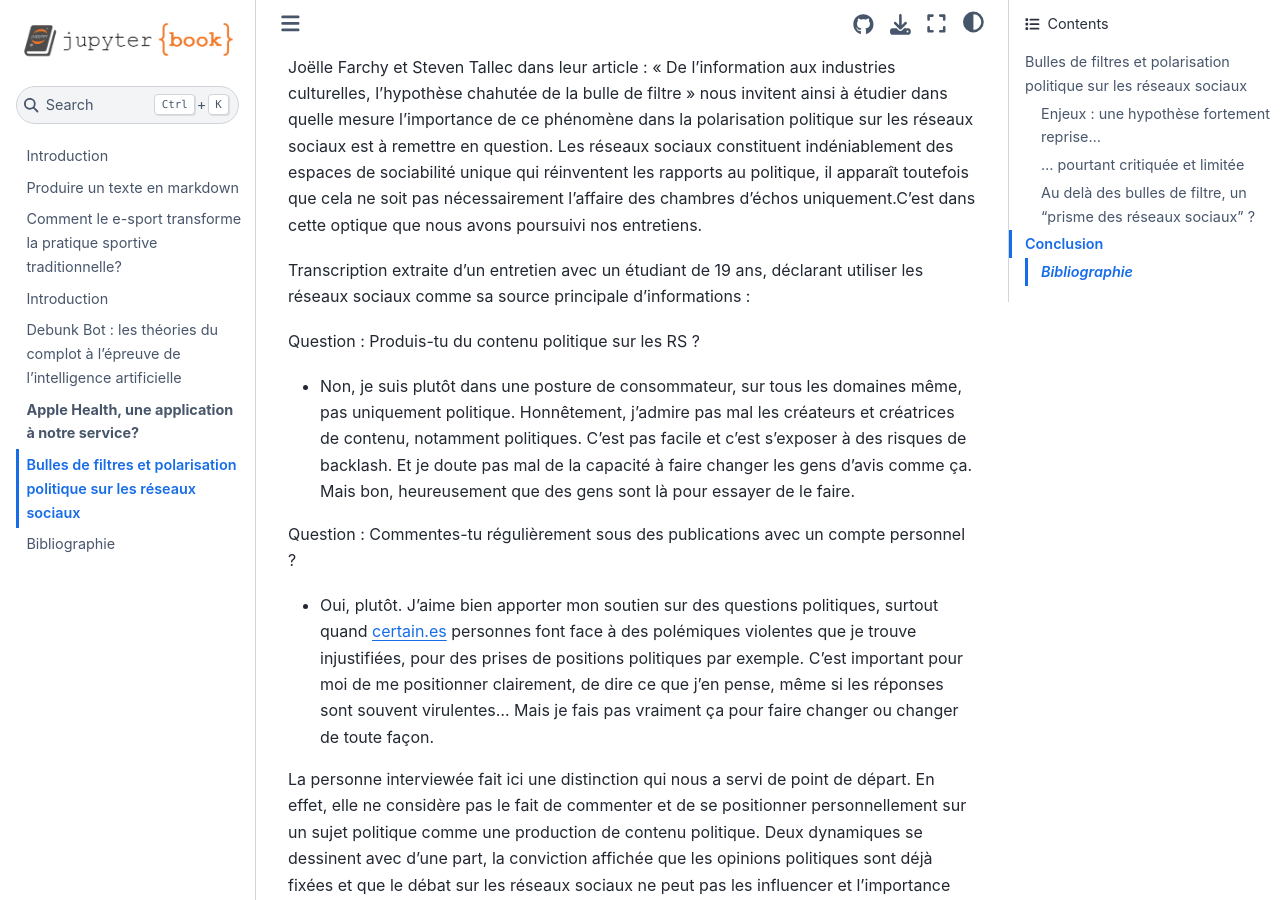
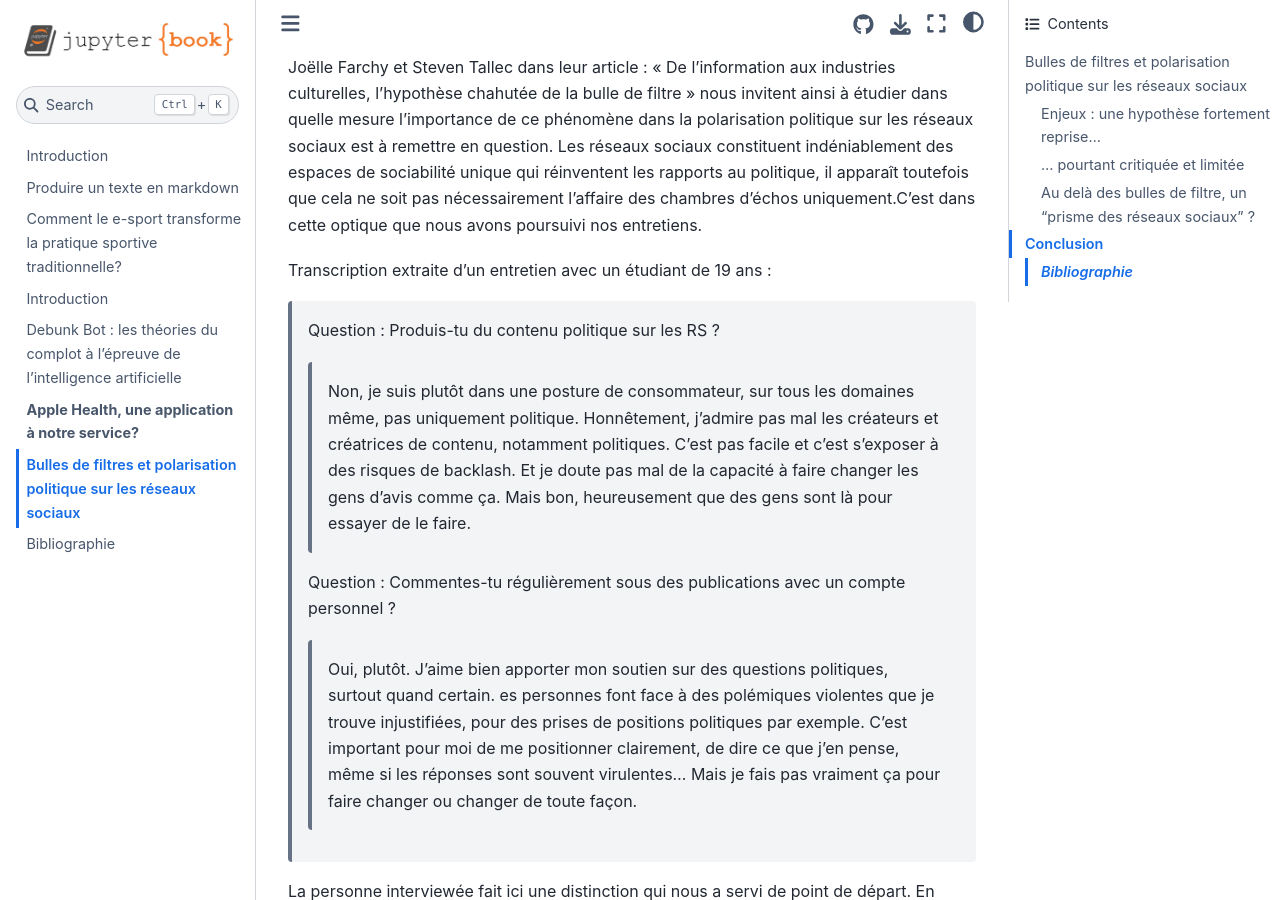
Before and after one commit to luneauaymeric/digital_culture_collective_page_g6, a Jupyter Book: the page built from bubbles/bulles_de_filtre.md, in a window 1280 px wide and 900 px high, scrolled down 7502 px. Built offline with Jupyter Book 1.0.4 settings and Sphinx 7.4.7 and the Sphinx Book theme 1.1.4, drawn with Linux system fonts in a browser that asks for light colours; some of the changed text lies outside the part shown.

Commit message:
bubbles/bulles_de_filtre.md updated from https://stackedit.io/

```diff
--- a/bubbles/bulles_de_filtre.md
+++ b/bubbles/bulles_de_filtre.md
@@ -80,15 +80,13 @@ Ainsi, malgré le fait que l’hypothèse d’une relation de causalité directe
 
 Joëlle Farchy et Steven Tallec dans leur article : « De l’information aux industries culturelles, l’hypothèse chahutée de la bulle de filtre » nous invitent ainsi à étudier dans quelle mesure l’importance de ce phénomène dans la polarisation politique sur les réseaux sociaux est à remettre en question. Les réseaux sociaux constituent indéniablement des espaces de sociabilité unique qui réinventent les rapports au politique, il apparaît toutefois que cela ne soit pas nécessairement l’affaire des chambres d’échos uniquement.C’est dans cette optique que nous avons poursuivi nos entretiens.
 
-Transcription extraite d’un entretien avec un étudiant de 19 ans, déclarant utiliser les réseaux sociaux comme sa source principale d’informations :
+Transcription extraite d’un entretien avec un étudiant de 19 ans :
 
-Question : Produis-tu du contenu politique sur les RS ?
-
--   Non, je suis plutôt dans une posture de consommateur, sur tous les domaines même, pas uniquement politique. Honnêtement, j’admire pas mal les créateurs et créatrices de contenu, notamment politiques. C’est pas facile et c’est s’exposer à des risques de backlash. Et je doute pas mal de la capacité à faire changer les gens d’avis comme ça. Mais bon, heureusement que des gens sont là pour essayer de le faire.
-
-Question : Commentes-tu régulièrement sous des publications avec un compte personnel ?
-
--   Oui, plutôt. J’aime bien apporter mon soutien sur des questions politiques, surtout quand certain.es personnes font face à des polémiques violentes que je trouve injustifiées, pour des prises de positions politiques par exemple. C’est important pour moi de me positionner clairement, de dire ce que j’en pense, même si les réponses sont souvent virulentes… Mais je fais pas vraiment ça pour faire changer ou changer de toute façon.
+> Question : Produis-tu du contenu politique sur les RS ?
+> >Non, je suis plutôt dans une posture de consommateur, sur tous les domaines même, pas uniquement politique. Honnêtement, j’admire pas mal les créateurs et créatrices de contenu, notamment politiques. C’est pas facile et c’est s’exposer à des risques de backlash. Et je doute pas mal de la capacité à faire changer les gens d’avis comme ça. Mais bon, heureusement que des gens sont là pour essayer de le faire.
+>
+> Question : Commentes-tu régulièrement sous des publications avec un compte personnel ?
+> >  Oui, plutôt. J’aime bien apporter mon soutien sur des questions politiques, surtout quand certain. es personnes font face à des polémiques violentes que je trouve injustifiées, pour des prises de positions politiques par exemple. C’est important pour moi de me positionner clairement, de dire ce que j’en pense, même si les réponses sont souvent virulentes… Mais je fais pas vraiment ça pour faire changer ou changer de toute façon.
 
 La personne interviewée fait ici une distinction qui nous a servi de point de départ. En effet, elle ne considère pas le fait de commenter et de se positionner personnellement sur un sujet politique comme une production de contenu politique. Deux dynamiques se dessinent avec d’une part, la conviction affichée que les opinions politiques sont déjà fixées et que le débat sur les réseaux sociaux ne peut pas les influencer et l’importance d’exprimer son soutien et son avis en défense à l’attaque jugée injuste d’une personne sur un sujet politique. Ces réponses font écho à la thèse de Chris Bail concernant la nature de la polarisation sur les réseaux sociaux et plus généralement la forme réelle qu’y prend le politique. En effet, le chercheur avance que la participation politique sur les réseaux sociaux relèvent davantage du champ de la formation d’une identité politique marquée que du débat d’idées et d'opinions. Ainsi, les réponses retranscrites plus haut semblent corroborer ce constat dans la mesure où l’interviewé accorde surtout une importance au fait de “se positionner clairement” sans nécessairement chercher à convaincre ou même à se laisser convaincre déclarant “je fais pas vraiment ça pour changer ou faire changer de toute façon”.
 
```
Also changed, not shown: other parts of bubbles/bulles_de_filtre.md (+6 -6 lines).
